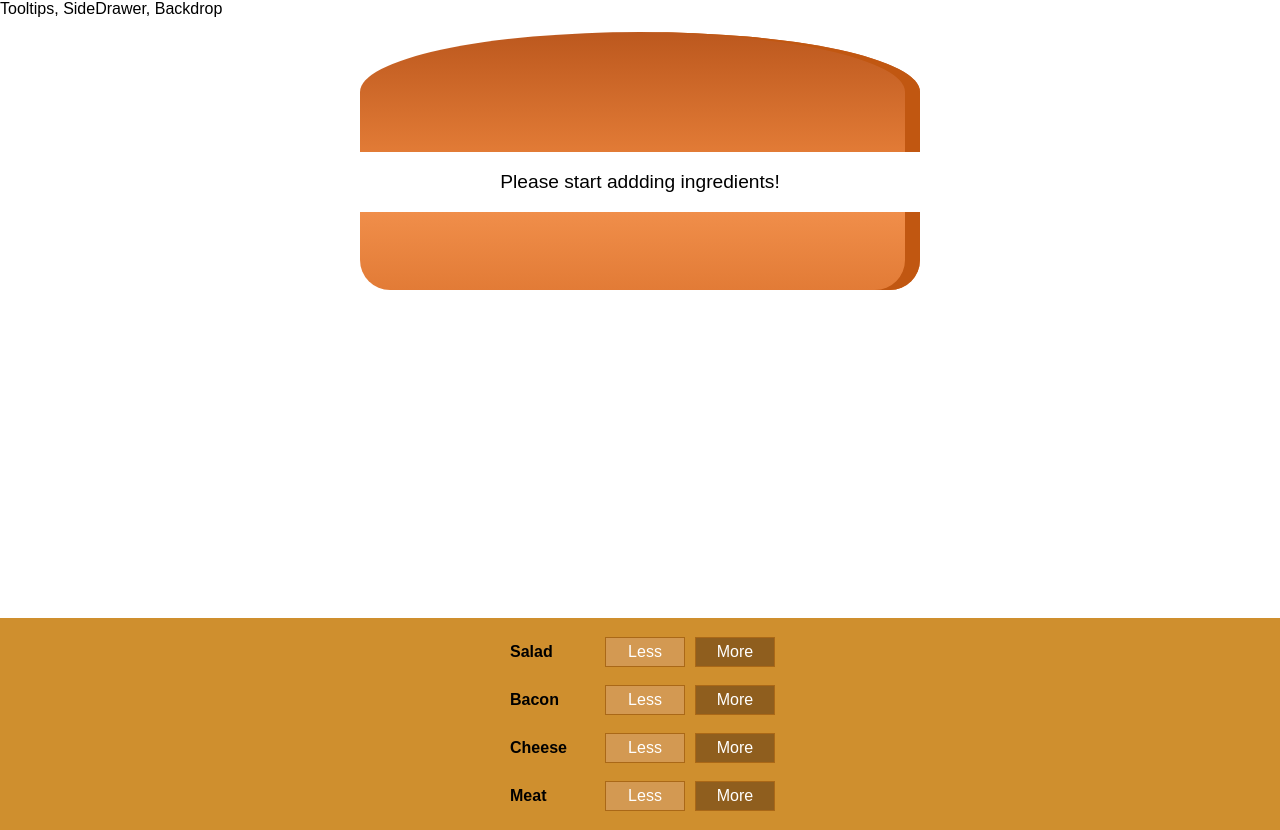
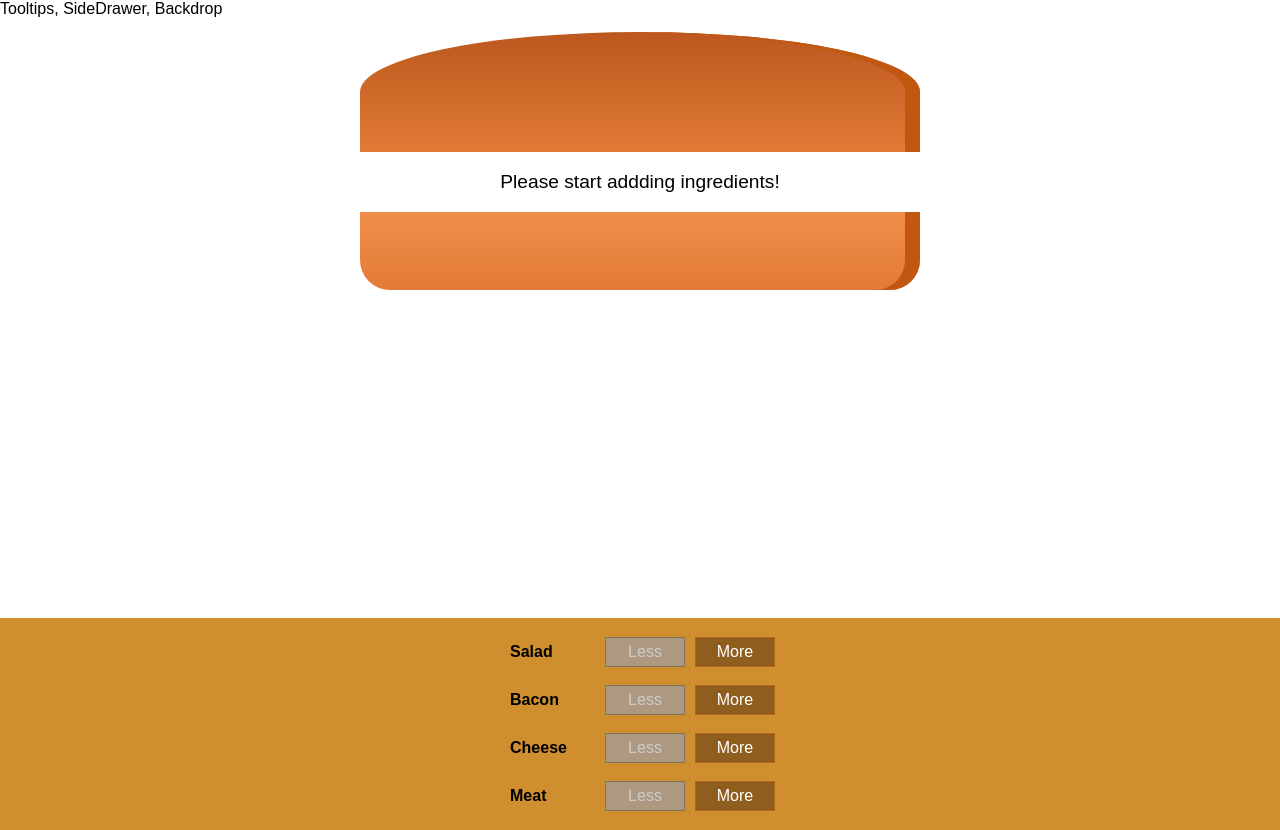
Before and after one commit to tuanngo1993/Burger-Builder, a React app: page / in a window 1280 px wide. Built offline with nearby package versions, Linux system fonts and the light colour scheme.

Commit message:
implement remove ingredients safely

```diff
--- a/src/components/Burger/BuildControls/BuildControl/BuildControl.js
+++ b/src/components/Burger/BuildControls/BuildControl/BuildControl.js
@@ -8,8 +8,19 @@ export const buildControl = props => <Context.Consumer>
 	{
 		context => <div className={classes.BuildControl}>
 			<div className={classes.Label}>{props.label}</div>
-			<button className={classes.Less}>Less</button>
-			<button className={classes.More} onClick={context.onAdd.bind(this, props.type)}>More</button>
+			<button
+				className={classes.Less}
+				onClick={context.onRemove.bind(this, props.type)}
+				disabled={props.disable}
+			>
+				Less
+			</button>
+			<button
+				className={classes.More}
+				onClick={context.onAdd.bind(this, props.type)}
+			>
+				More
+			</button>
 		</div>
 	}
 </Context.Consumer>;
--- a/src/components/Burger/BuildControls/BuildControls.js
+++ b/src/components/Burger/BuildControls/BuildControls.js
@@ -13,6 +13,10 @@ const controls = [
 
 export const buildControls = props => <div className={classes.BuildControls}>
 	{
-		controls.map(ctrl => <BuildControl type={ctrl.type} key={ctrl.label} label={ctrl.label} />)
+		controls.map(ctrl => <BuildControl
+			disable={props.disableInfo[ctrl.type]}
+			type={ctrl.type} key={ctrl.label}
+			label={ctrl.label}
+		/>)
 	}
 </div>;
--- a/src/containers/BurgerBuilder/BurgerBulder.js
+++ b/src/containers/BurgerBuilder/BurgerBulder.js
@@ -22,30 +22,56 @@ export class BurgerBulder extends React.Component {
 				cheese: 0,
 				meat: 0
 			},
-			totalPrice: 4
+			totalPrice: 0
 		};
 
 		this.handleAddIngredient = this.handleAddIngredient.bind(this);
+		this.handleRemoveIngredient = this.handleRemoveIngredient.bind(this);
 	}
 
-	handleAddIngredient(type) {
+	handleIngredient(type, action) {
 		const oldCount = this.state.ingredients[type];
-		const updatedCount = oldCount + 1;
+		let updatedCount;
+		if(action === "add") {
+			updatedCount = oldCount + 1;
+		} else if (action === "remove") {
+			if (oldCount <= 0) return;
+			updatedCount = oldCount - 1;
+		}
 		const updatedIngredients = {...this.state.ingredients};
 		updatedIngredients[type] = updatedCount;
 
-		const priceAddition = INGREDIENT_PRICE[type];
+		const priceIngredient = INGREDIENT_PRICE[type];
 		const oldPrice = this.state.totalPrice;
-		const updatedPrice = oldPrice + priceAddition;
+		let updatedPrice;
+		if(action === "add") {
+			updatedPrice = oldPrice + priceIngredient;
+		} else if (action === "remove") {
+			updatedPrice = oldPrice - priceIngredient;
+		}
 
 		this.setState({ingredients: updatedIngredients, totalPrice: updatedPrice});
 	}
 
+	handleAddIngredient(type) {
+		this.handleIngredient(type, "add");
+	}
+
+	handleRemoveIngredient(type) {
+		this.handleIngredient(type, "remove");
+	}
+
 	render() {
+		const disableInfo = {...this.state.ingredients};
+
+		for(let key in disableInfo) {
+			disableInfo[key] = disableInfo[key] <= 0;
+		}
+
 		return <Aux>
 			<Burger ingredients={this.state.ingredients} />
-			<Context.Provider value={{onAdd: this.handleAddIngredient}}>
-				<BuildControls />
+			<Context.Provider value={{ onAdd: this.handleAddIngredient, onRemove: this.handleRemoveIngredient }}>
+				<BuildControls disableInfo={disableInfo} />
 			</Context.Provider>
 		</Aux>;
 	}
--- a/src/hoc/context.js
+++ b/src/hoc/context.js
@@ -1,5 +1,6 @@
 import React from "react";
 
 export const context = React.createContext({
-	onAdd: () => {}
+	onAdd: () => {},
+	onRemove: () => {}
 });
```
